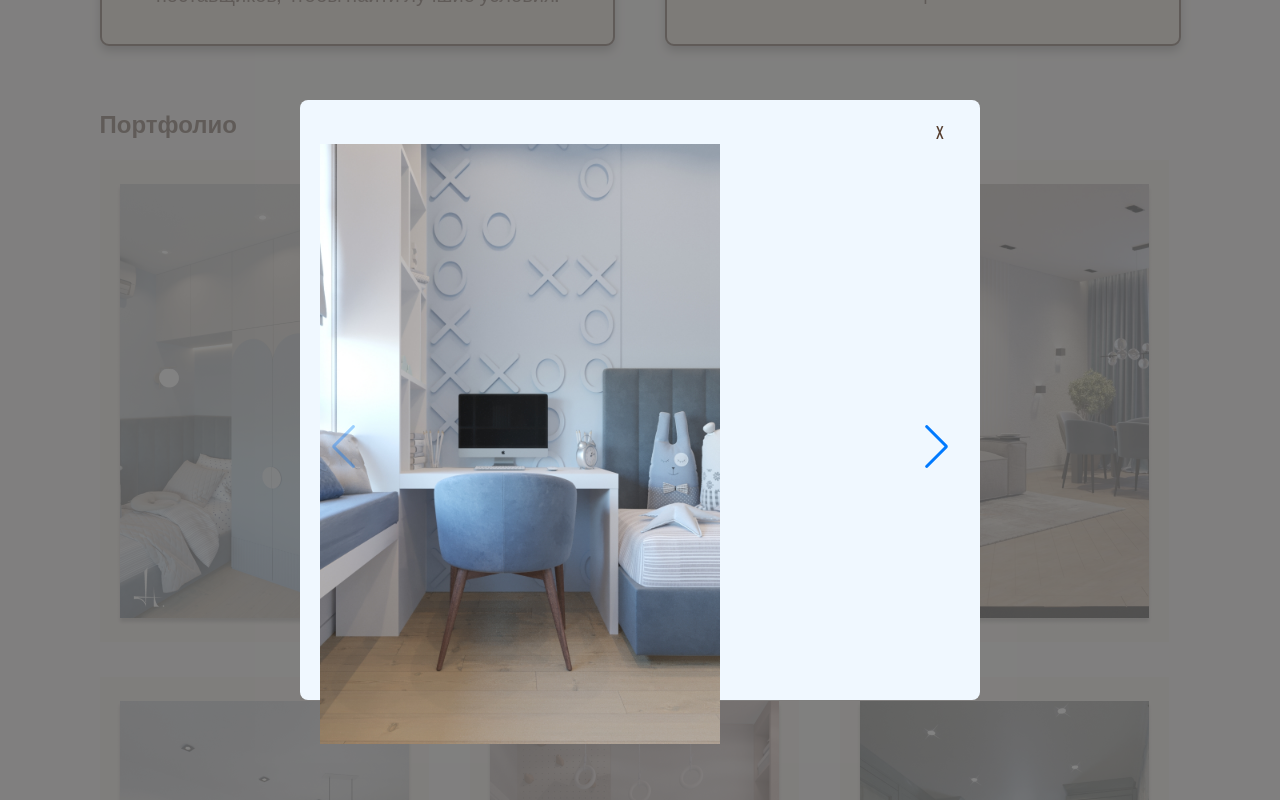
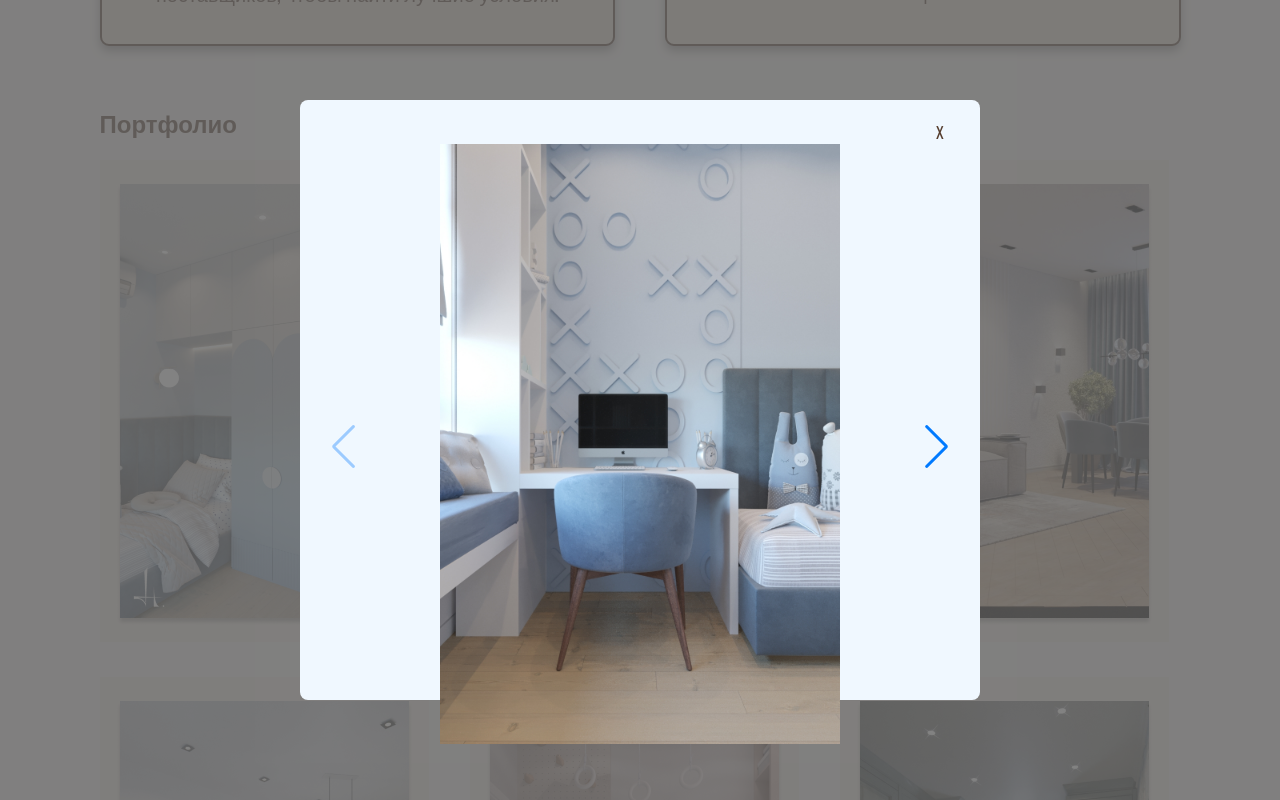
Before and after one commit to Inna7777/react-diploma, a React (Create React App) app: page / in a window 1280 px wide. Both pictures are taken after a click on the picture 264 px from the left and 1748 px from the top of the page. Shown: the part 1348-2148 px from the top of the page. Built offline with nearby package versions, Linux system fonts and the light colour scheme.

Commit message:
upgreate swiper

```diff
--- a/src/components/header/header.css
+++ b/src/components/header/header.css
@@ -4,11 +4,11 @@
     align-items: center;
    padding-top: 30px;
 }
-.aaa{
 
 
 
-}
+
+
 .asdasdasd{
 margin: 0 auto;
 align-items: center;
--- a/src/components/slider/portfolioDetalis.module.css
+++ b/src/components/slider/portfolioDetalis.module.css
@@ -5,4 +5,8 @@
 .swiperConteiner{
  margin-left: 0;
  margin-right: 0;
+ display: flex;
+ justify-content: center;
+ align-items: center;
+ text-align:  center;
 }
```
Also changed, not shown: src/components/slider/portfolioDetalis.jsx (+0 -9 lines).
